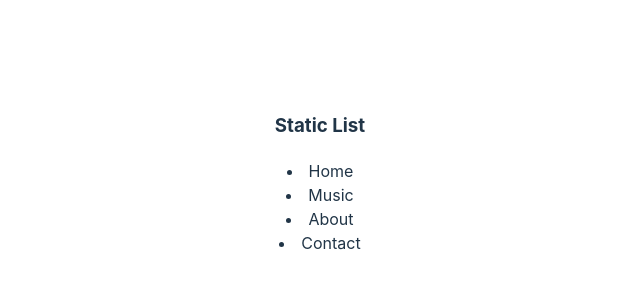
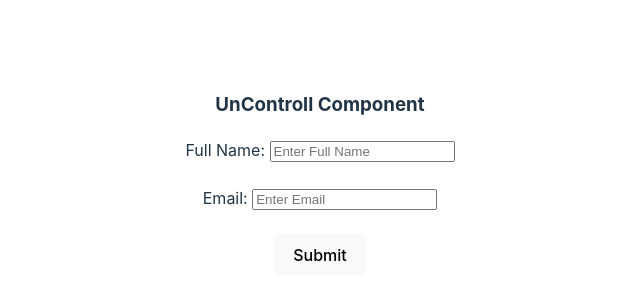
Before and after one commit to RWn-Girish/RW3-React-10AM, a React (Vite) app: page / in a window 1280 px wide. Shown: the part 226-526 px from the top of the page, without its empty margins (320-960 px from the left). Built offline with nearby package versions, Linux system fonts and the light colour scheme.

Commit message:
controll & uncontroll

```diff
--- a/src/App.jsx
+++ b/src/App.jsx
@@ -3,6 +3,8 @@ import UseStateComp from './Components/UseState'
 import Counter from './Components/Counter';
 import ListComp from './Components/List';
 import React from 'react';
+import Controll from './Components/Controll/Controll';
+import Uncontroll from './Components/Controll/UnControll';
 
 function App() {
 
@@ -10,7 +12,9 @@ function App() {
     <>
        {/* <UseStateComp /> */}
        {/* <Counter /> */}
-       <ListComp />
+       {/* <ListComp /> */}
+       {/* <Controll /> */}
+       <Uncontroll />
        </>
   )
 }
--- /dev/null
+++ b/src/Components/Controll/Controll.jsx
@@ -0,0 +1,46 @@
+import { useState } from "react";
+
+const Controll = () => {
+  const [fname, setFname] = useState("");
+  const [email, setEmail] = useState("");
+
+  const handleSubmit = (e) => {
+    e.preventDefault()
+    console.log("Fname ===> ", fname)
+    console.log("Email ===> ", email)
+  }
+  return (
+    <>
+      <h2>Controll Component</h2>
+      <form onSubmit={handleSubmit}>
+        <lable>Full Name: </lable>
+        <input
+          type="text"
+          placeholder="Enter Full Name"
+          value={fname}
+          onChange={(e) => {
+            // console.log(e.target.value);
+            setFname(e.target.value);
+          }}
+        />
+        <br />
+        <br />
+        <lable>Email: </lable>
+        <input
+          type="text"
+          placeholder="Enter Email"
+          value={email}
+          onChange={(e) => {
+            // console.log(e.target.value);
+            setEmail(e.target.value);
+          }}
+        />
+        <br />
+        <br />
+        <button type="submit">Submit</button>
+      </form>
+    </>
+  );
+};
+
+export default Controll;
--- /dev/null
+++ b/src/Components/Controll/UnControll.jsx
@@ -0,0 +1,31 @@
+import { useRef, useState } from "react";
+
+const Uncontroll = () => {
+
+    let fnameRef = useRef(null);
+    let emailRef = useRef(null);
+    const handleSubmit = (e) => {
+        e.preventDefault();
+        console.log("Fname ===> ", fnameRef.current.value)
+        console.log("Email ===> ", emailRef.current.value)
+
+    }
+  return (
+    <>
+      <h3>UnControll Component</h3>
+      <form onSubmit={handleSubmit}>
+        <lable>Full Name: </lable>
+        <input type="text" placeholder="Enter Full Name" ref={fnameRef} />
+        <br />
+        <br />
+        <lable>Email: </lable>
+        <input type="text" placeholder="Enter Email" ref={emailRef} />
+        <br />
+        <br />
+        <button type="submit">Submit</button>
+      </form>
+    </>
+  );
+};
+
+export default Uncontroll;
```
